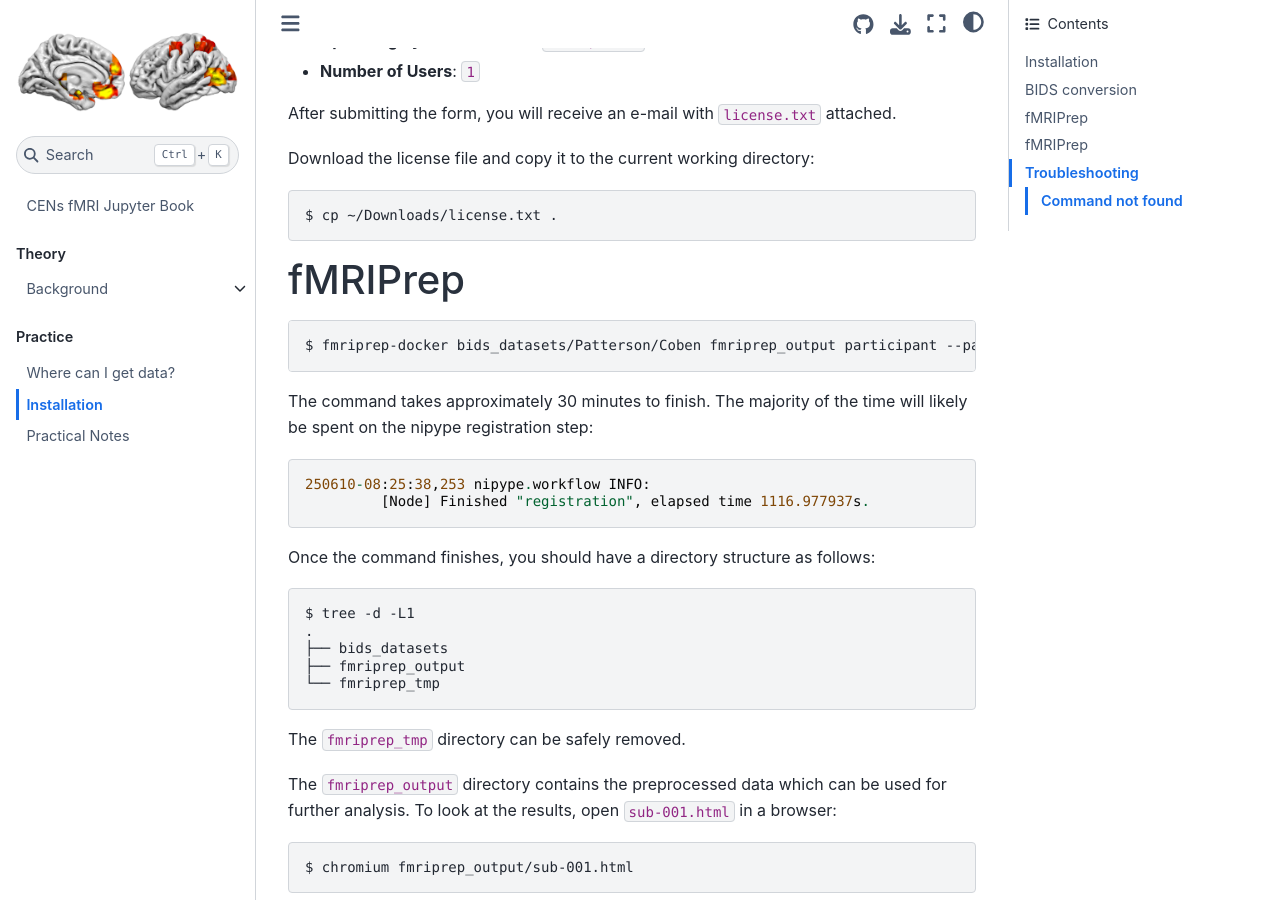
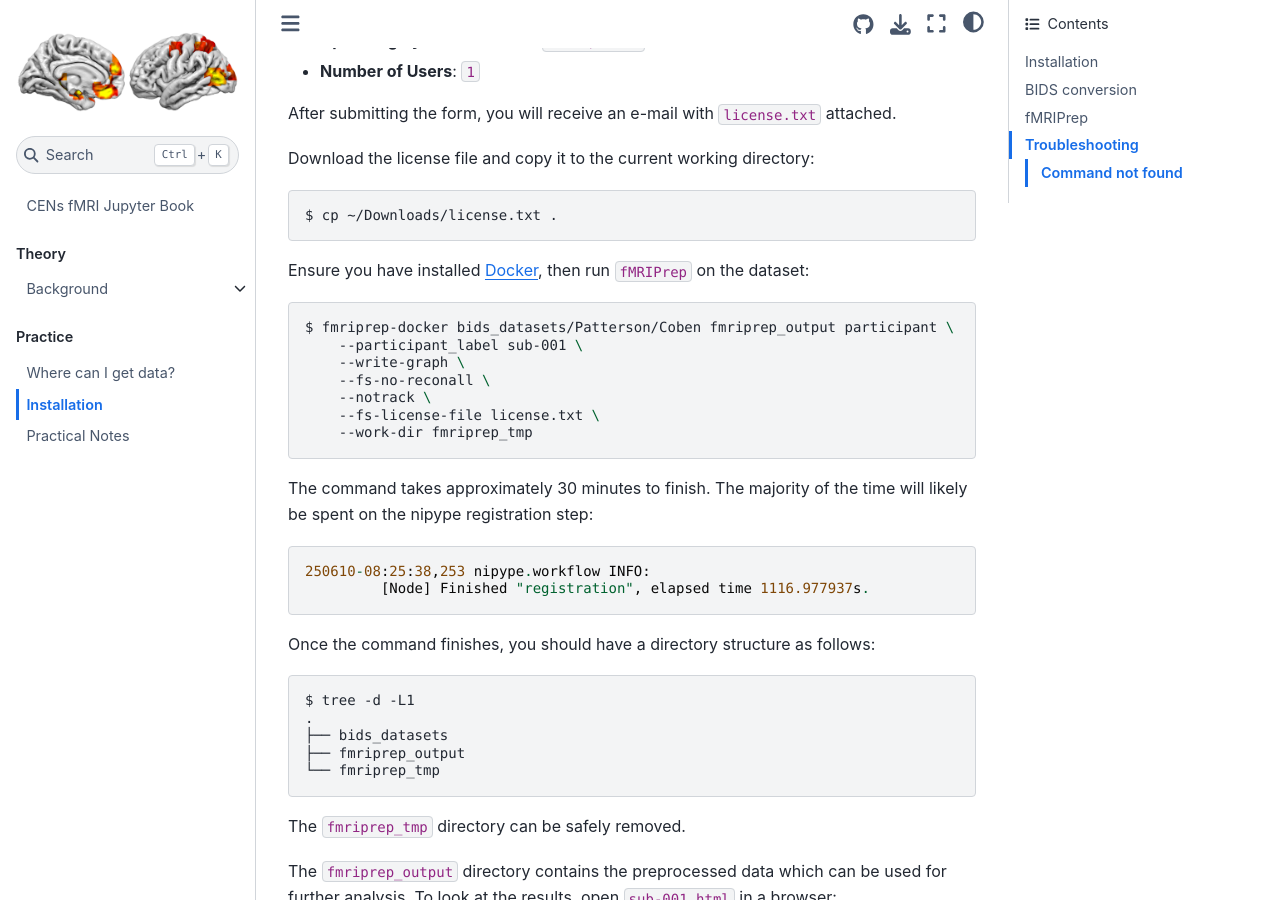
Before and after one commit to CENsBonn/fMRI, a Jupyter Book: the page built from installation.md, in a window 1280 px wide and 900 px high, scrolled down 1748 px. Built offline with Jupyter Book 1.0.4 settings and Sphinx 7.4.7 and the Sphinx Book theme 1.1.4, drawn with Linux system fonts in a browser that asks for light colours.

Commit message:
docs: Make command multi-line

````diff
--- a/installation.md
+++ b/installation.md
@@ -109,10 +109,17 @@ Download the license file and copy it to the current working directory:
 $ cp ~/Downloads/license.txt .
 ```
 
-## fMRIPrep
+Ensure you have installed [Docker](https://docs.docker.com/get-started/get-docker/),
+then run `fMRIPrep` on the dataset:
 
 ```console
-$ fmriprep-docker bids_datasets/Patterson/Coben fmriprep_output participant --participant_label sub-001 --write-graph --fs-no-reconall --notrack --fs-license-file license.txt --work-dir fmriprep_tmp
+$ fmriprep-docker bids_datasets/Patterson/Coben fmriprep_output participant \
+    --participant_label sub-001 \
+    --write-graph \
+    --fs-no-reconall \
+    --notrack \
+    --fs-license-file license.txt \
+    --work-dir fmriprep_tmp
 ```
 
 The command takes approximately 30 minutes to finish. The majority of the time
````
